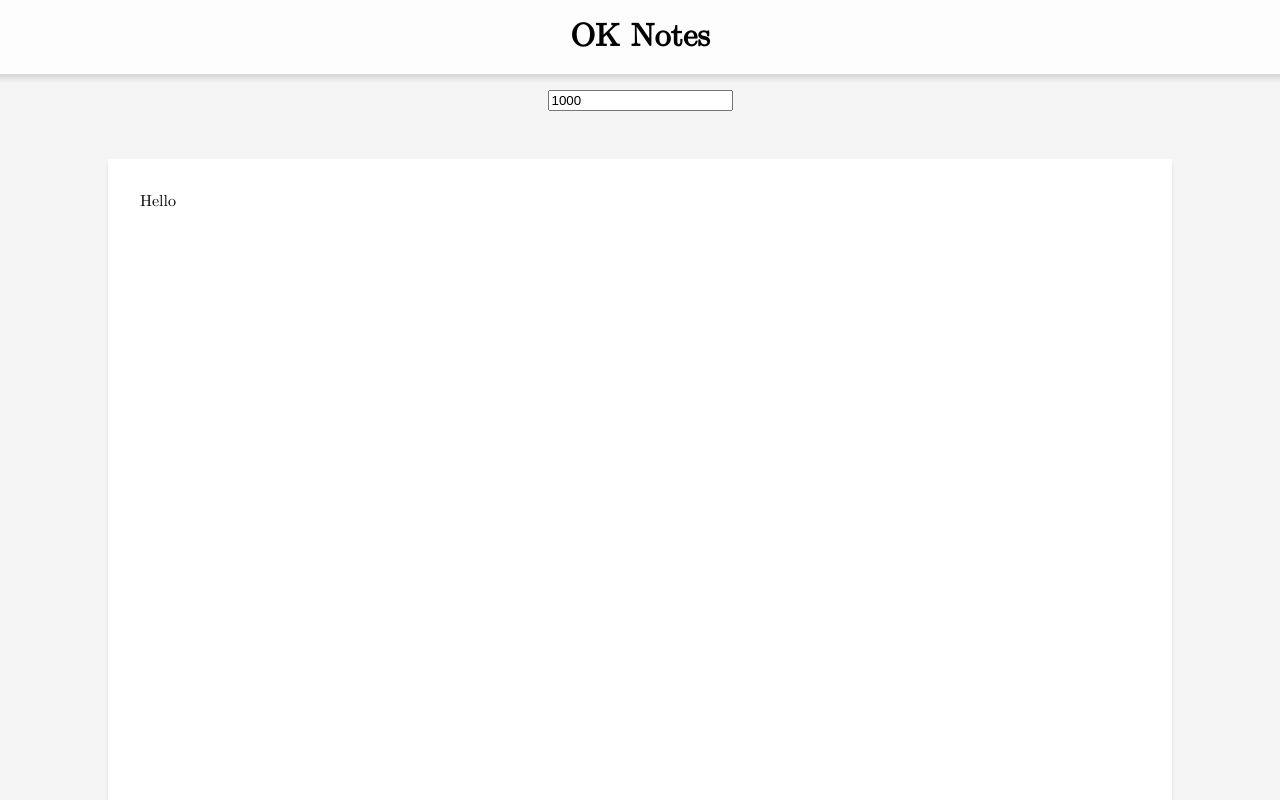
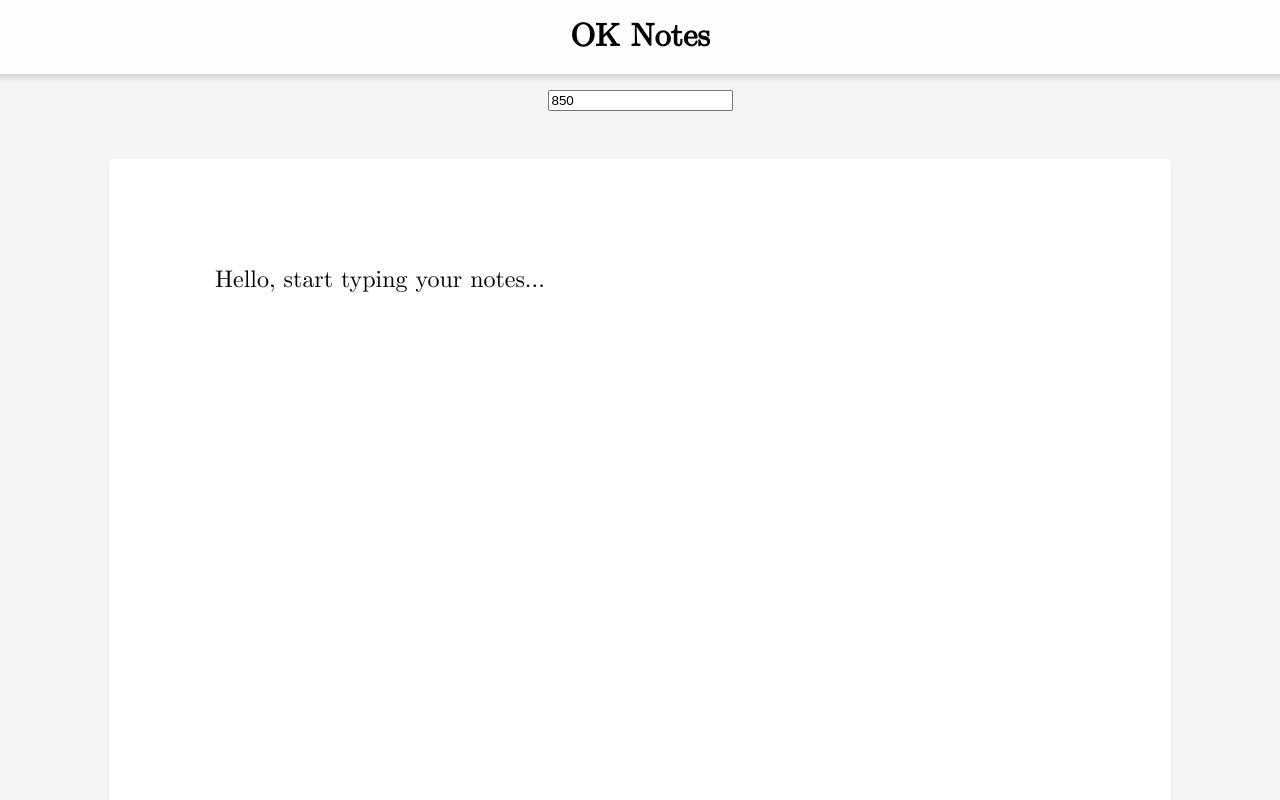
Before and after one commit to czoop/k-notes, a Svelte app: page / in a window 1280 px wide. Shown: the top 800 px of the page. Built offline with nearby package versions, Linux system fonts and the light colour scheme.

Commit message:
Reworked spacing

```diff
--- a/src/components/Page.svelte
+++ b/src/components/Page.svelte
@@ -1,14 +1,11 @@
 <script>
-  // import PageWidthUtil from "./PageWidthUtil.svelte"
-  import { width_px, height_px } from "./ZoomController"
-
-  let text = "Hello"
+  import { width_px, height_px, page_padding_px } from "./ZoomController"
+  import PageContent from "./PageContent.svelte"
 </script>
 
 <style>
   div {
     margin: 3rem 5rem;
-    padding: 2rem;
     background-color: #ffffff;
     box-shadow: 0px 3px 5px -3px rgba(0, 0, 0, 0.5);
   }
@@ -16,6 +13,6 @@
 
 <input type="number" bind:value={$width_px} />
 <div
-  contenteditable="true"
-  bind:textContent={text}
-  style="width: {$width_px}px; height: {$height_px}px;" />
+  style="width: {$width_px}px; height: {$height_px}px; padding: {$page_padding_px}px">
+  <PageContent />
+</div>
--- /dev/null
+++ b/src/components/PageContent.svelte
@@ -0,0 +1,11 @@
+<script>
+  let text = "Hello, start typing your notes..."
+</script>
+
+<style>
+  div {
+    font-size: 1.5rem;
+  }
+</style>
+
+<div contenteditable="true" bind:textContent={text} />
--- a/src/components/ZoomController.js
+++ b/src/components/ZoomController.js
@@ -3,8 +3,10 @@ import { writable, derived } from "svelte/store"
 const width_ratio = 8
 const height_ratio = 11
 
-export const width_px = writable(1000)
+export const width_px = writable(850)
 export const height_px = derived(
   width_px,
   (w) => w * (height_ratio / width_ratio)
 )
+
+export const page_padding_px = derived(width_px, (w) => w / width_ratio)
```
